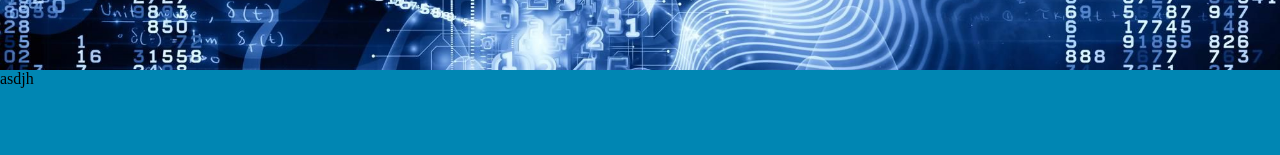
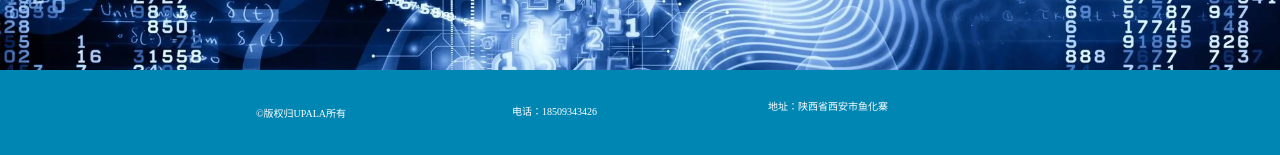
Before and after one commit to upala0913/imageUI, a Vue app: page / in a window 1280 px wide. Shown: the part 722-877 px from the top of the page. Built offline with nearby package versions, Linux system fonts and the light colour scheme; no server answers.

Commit message:
分离头部与尾部页面

```diff
--- a/src/assets/css/imageFooter.css
+++ b/src/assets/css/imageFooter.css
@@ -5,3 +5,22 @@
     position: absolute;
     bottom: 0;
 }
+.footer-copy, .footer-mobile, .footer-addr {
+    color: white;
+    font-size: 10px;
+}
+.footer-copy {
+    position: relative;
+    top: 40%;
+    left: 20%;
+}
+.footer-mobile {
+    position: relative;
+    top: 20%;
+    left: 40%;
+}
+.footer-addr {
+    position: relative;
+    top: -2%;
+    left: 60%;
+}
--- a/src/components/common/imageFooter.vue
+++ b/src/components/common/imageFooter.vue
@@ -1,6 +1,8 @@
 <template>
     <div class="imageFooter" >
-            asdjh
+        <div class="footer-copy" >&copy;版权归UPALA所有</div>
+        <div class="footer-mobile" >电话：18509343426</div>
+        <div class="footer-addr" >地址：陕西省西安市鱼化寨</div>
     </div>
 </template>
 
```
